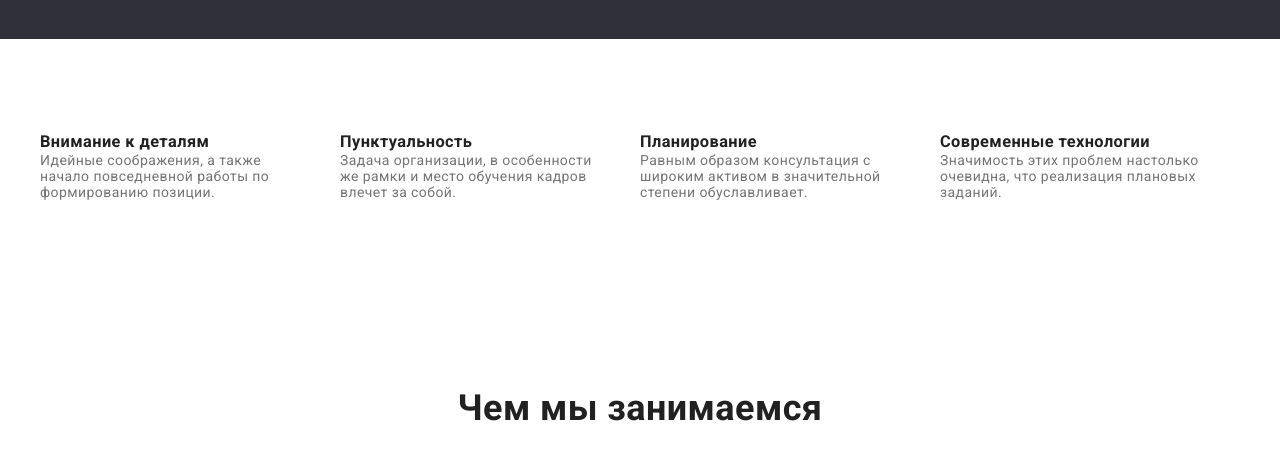
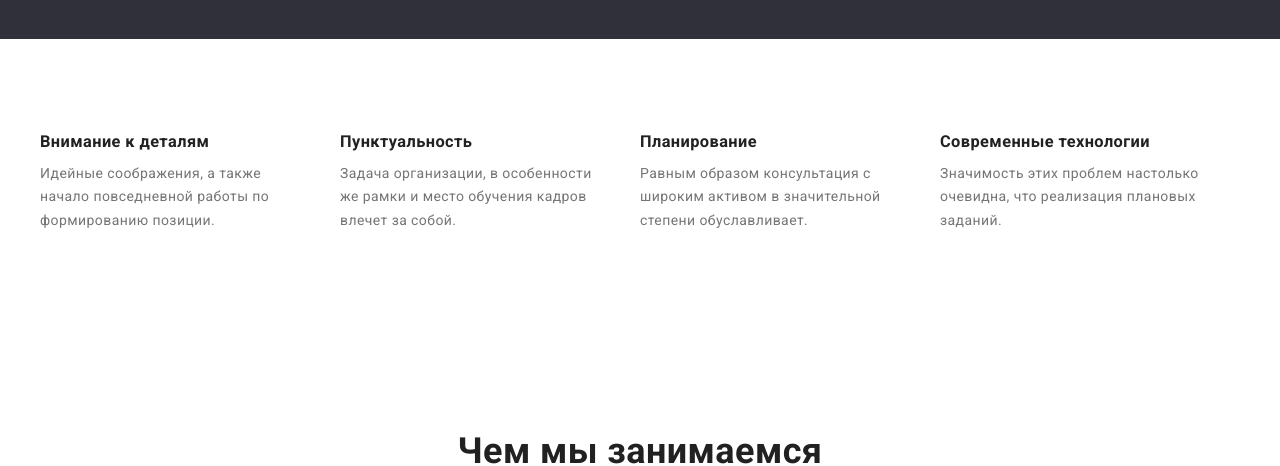
Before and after one commit to Tsakhlo/goit-markup-hw-03, a plain HTML site: page index.html in a window 1280 px wide. Shown: the part 837-1303 px from the top of the page. Drawn offline with nearby package versions, Linux system fonts and the light colour scheme; files whose address does not match are found by name.

Commit message:
Update styles.css

```diff
--- a/css/styles.css
+++ b/css/styles.css
@@ -200,7 +200,10 @@ margin:0 auto;
     margin-bottom: 10x;
 }
 .hang-text{
-    color: var(--primery-text-color)
+    margin-top : 10px;
+    margin-bottom: 10px;
+    color: var(--primery-text-color);
+    line-height: 1.71;
 }
 /*section product*/
 .product-title{
```
